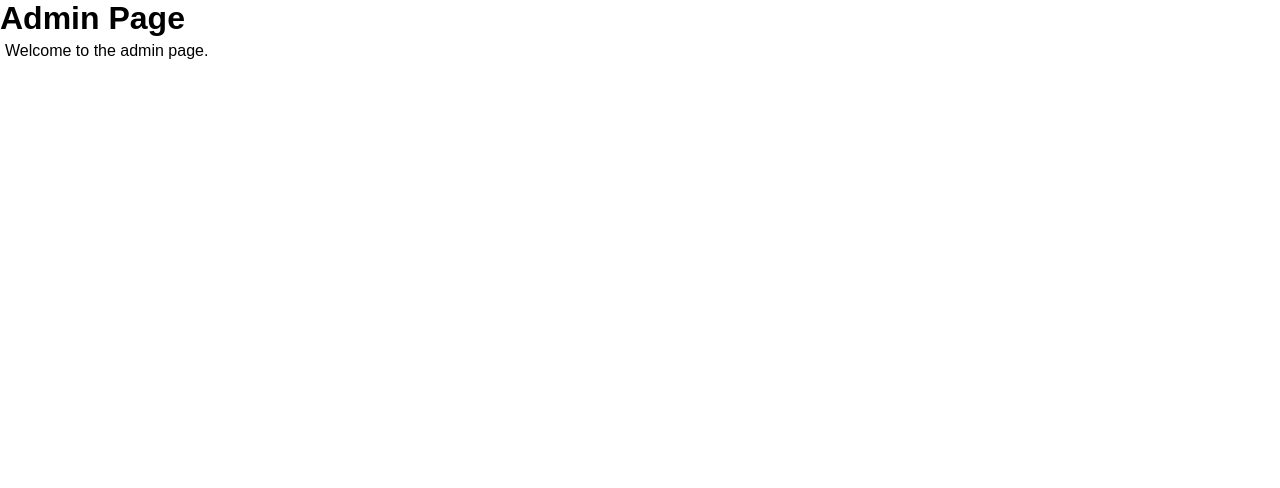
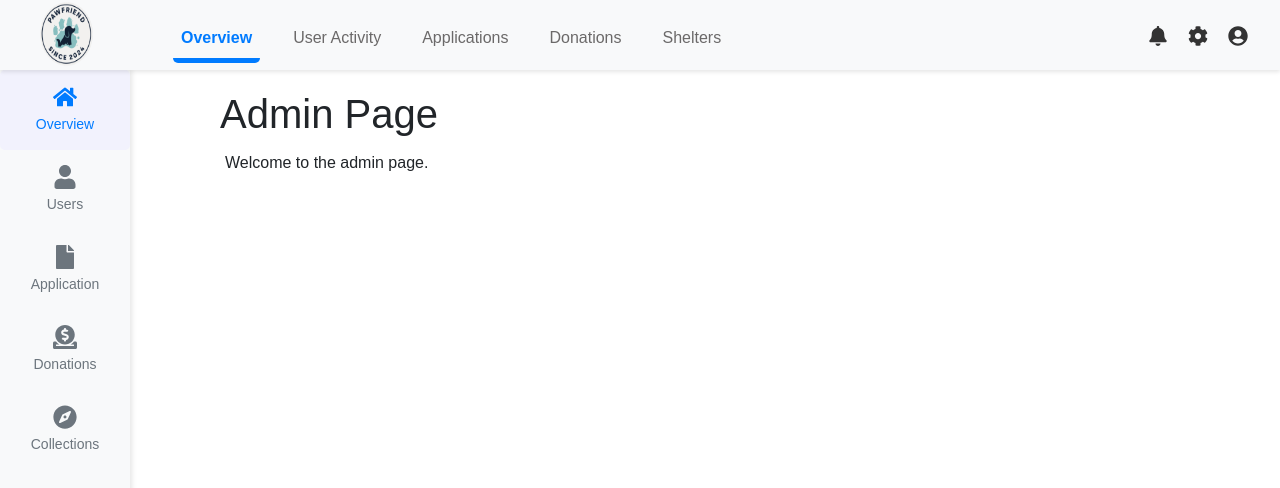
Before and after one commit to qnguen14/PawFriend, a React (Vite) app in the folder FE/Pawfriend/: page /admin in a window 1280 px wide. Shown: the top 488 px of the page. Built offline with nearby package versions, Linux system fonts and the light colour scheme.

Commit message:
admin-components
thêm navbar và sidebar dùng chung cho trang admin

```diff
--- a/FE/Pawfriend/index.html
+++ b/FE/Pawfriend/index.html
@@ -7,13 +7,17 @@
       type="image/png"
       href="/src/assets/images/logoPawFriend 1.png"
     />
+    <!-- Font Awesome -->
     <link
       rel="stylesheet"
       href="https://cdnjs.cloudflare.com/ajax/libs/font-awesome/6.0.0-beta3/css/all.min.css"
     />
+    <!-- Bootstrap CSS -->
     <link
+      href="https://cdn.jsdelivr.net/npm/bootstrap@5.3.3/dist/css/bootstrap.min.css"
       rel="stylesheet"
-      href="https://cdnjs.cloudflare.com/ajax/libs/font-awesome/4.7.0/css/font-awesome.min.css"
+      integrity="sha384-QWTKZyjpPEjISv5WaRU9OFeRpok6YctnYmDr5pNlyT2bRjXh0JMhjY6hW+ALEwIH"
+      crossorigin="anonymous"
     />
     <meta name="viewport" content="width=device-width, initial-scale=1.0" />
     <title>PawFriend</title>
@@ -21,5 +25,6 @@
   <body>
     <div id="root"></div>
     <script type="module" src="/src/main.jsx"></script>
+    <script src="https://cdn.jsdelivr.net/npm/bootstrap@5.1.3/dist/js/bootstrap.bundle.min.js"></script>
   </body>
 </html>
--- a/FE/Pawfriend/package.json
+++ b/FE/Pawfriend/package.json
@@ -16,6 +16,7 @@
     "axios": "^1.7.7",
     "react": "^18.3.1",
     "react-dom": "^18.3.1",
+    "react-icons": "^5.3.0",
     "react-router-dom": "^6.26.2"
   },
   "devDependencies": {
--- /dev/null
+++ b/FE/Pawfriend/src/components/admin/AdminComponents/navbar/Navbar.css
@@ -0,0 +1,83 @@
+.navbar {
+  display: flex;
+  justify-content: space-between;
+  align-items: center;
+  background-color: #fff; /* Light background */
+  box-shadow: 0 2px 4px rgba(0, 0, 0, 0.1); /* Subtle shadow for depth */
+  padding: 0 20px;
+  z-index: 2;
+}
+
+.navbar-content {
+  display: flex;
+  align-items: center;
+}
+
+.navbar-left .navbar-logo {
+  height: 40px; /* Smaller logo */
+  margin-right: 20px; /* Space between logo and links */
+}
+
+.navbar-links {
+  list-style: none;
+  display: flex;
+  margin: 0;
+  padding: 0;
+}
+
+.navbar-links li a {
+  text-decoration: none;
+  padding: 10px 15px;
+  display: block;
+  font-weight: bold;
+  transition: color 0.3s, background-color 0.3s;
+}
+
+nav li {
+  padding: 10px 5px 0px 5px;
+  cursor: pointer;
+  color: #fff;
+}
+
+.navbar-right {
+  display: flex;
+  align-items: center;
+}
+
+.nav-icon {
+  margin-left: 20px;
+  font-size: 20px;
+  color: #333;
+  cursor: pointer;
+}
+
+.nav-link {
+  color: #6b6969; /* Default link color */
+  transition: color 0.3s, background-color 0.3s;
+}
+
+.nav-link:hover {
+  color: #007bff; /* Change to your desired hover color */
+  background-color: #f8f9fa; /* Light background on hover */
+}
+
+.nav-link.active {
+  color: #007bff !important; /* Active link color */
+  font-weight: bold;
+  border-bottom: 5px solid #007bff; /* Underline effect for active link */
+  border-radius: 0 0 5px 5px; /* Add rounded corners to the bottom */
+}
+
+@media (max-width: 768px) {
+  .navbar-links {
+    display: none;
+  }
+
+  .navbar {
+    justify-content: space-between;
+  }
+
+  .nav-icon {
+    margin: 10px; /* Adjust icon spacing */
+  }
+}
--- /dev/null
+++ b/FE/Pawfriend/src/components/admin/AdminComponents/navbar/Navbar.jsx
@@ -0,0 +1,45 @@
+import React, { useState } from "react";
+import { FaBell, FaCog, FaUserCircle } from 'react-icons/fa';
+import "./Navbar.css"; // Ensure this path is correct
+
+const Navbar = () => {
+  const [activeLink, setActiveLink] = useState("overview");
+  const navLinks = ["overview", "user-activity", "applications", "donations", "shelters"];
+
+  return (
+    <nav className="navbar navbar-expand-lg navbar-light bg-light">
+      <div className="container-fluid">
+        <button className="navbar-brand" style={{ background: 'none', border: 'none', padding: 0, cursor: 'pointer' }}>
+          <img src="/src/assets/images/logoPawFriend 1.png" alt="Logo" className="navbar-logo" style={{ height: '70px',width: '70px', marginRight: '50px'}} />
+        </button>
+        <button className="navbar-toggler" type="button" data-bs-toggle="collapse" data-bs-target="#navbarNav" aria-controls="navbarNav" aria-expanded="false" aria-label="Toggle navigation">
+          <span className="navbar-toggler-icon"></span>
+        </button>
+        <div className="collapse navbar-collapse" id="navbarNav">
+          <ul className="navbar-nav me-auto">
+            {navLinks.map((link) => (
+              <li className="nav-item" key={link}>
+                <a className={`nav-link ${activeLink === link ? "active" : ""}`}
+                   href={`#${link}`}
+                   onClick={(e) => {
+                     e.preventDefault();
+                     setActiveLink(link);
+                   }}
+                >
+                  {link.split("-").map(word => word.charAt(0).toUpperCase() + word.slice(1)).join(" ")}
+                </a>
+              </li>
+            ))}
+          </ul>
+          <div className="d-flex">
+            <button className="nav-link" aria-label="Notifications"><FaBell className="nav-icon" /></button>
+            <button className="nav-link" aria-label="Settings"><FaCog className="nav-icon" /></button>
+            <button className="nav-link" aria-label="User Profile"><FaUserCircle className="nav-icon" /></button>
+          </div>
+        </div>
+      </div>
+    </nav>
+  );
+};
+
+export default Navbar;
--- /dev/null
+++ b/FE/Pawfriend/src/components/admin/AdminComponents/sidebar/Sidebar.css
@@ -0,0 +1,61 @@
+body, html {
+  margin: 0;
+  padding: 0;
+  height: 100%;
+}
+
+.sidebar {
+  width: 130px;
+  background-color: #f8f9fa;
+  padding: 0px;
+  display: flex;
+  flex-direction: column;
+  align-items: center;
+  position: fixed;
+  left: 0;
+  height: calc(100vh - 50px);
+  box-shadow: 2px 0 5px rgba(0, 0, 0, 0.1);
+  transition: transform 0.3s ease;
+}
+
+.sidebar-item {
+  display: flex;
+  flex-direction: column; /* Arrange items vertically */
+  align-items: center;
+  padding: 15px 0;
+  cursor: pointer;
+  width: 100%;
+  transition: background-color 0.3s, color 0.3s;
+  color: #6c757d;
+}
+
+.icon {
+  width: 24px;
+  height: 24px;
+  margin-bottom: 5px; /* Space between icon and text */
+}
+
+.sidebar-item span {
+  font-size: 14px;
+  text-align: center;
+}
+
+.sidebar-item:hover, .sidebar-item.active {
+  background-color: #F2F2FD;
+  color: #007bff;
+  border-radius: 5px;
+}
+
+@media (max-width: 768px) {
+  .sidebar {
+    width: 60px; /* Narrower sidebar on smaller screens */
+  }
+
+  .sidebar-item span {
+    display: none; /* Hide text on smaller screens */
+  }
+
+  .icon {
+    margin-bottom: 0; /* Remove margin when text is hidden */
+  }
+}
--- /dev/null
+++ b/FE/Pawfriend/src/components/admin/AdminComponents/sidebar/Sidebar.jsx
@@ -0,0 +1,55 @@
+import React, { useState } from "react";
+import { FaHome, FaUser, FaFile, FaDonate, FaCompass } from "react-icons/fa";
+import "./Sidebar.css";
+
+export default function Sidebar() {
+  const [activeItem, setActiveItem] = useState("Overview");
+
+  const handleItemClick = (item) => {
+    setActiveItem(item);
+  };
+
+  return (
+    <div className="sidebar">
+      <div
+        className={`sidebar-item ${activeItem === "Overview" ? "active" : ""}`}
+        onClick={() => handleItemClick("Overview")}
+      >
+        <FaHome className="icon" />
+        <span>Overview</span>
+      </div>
+      <div
+        className={`sidebar-item ${activeItem === "Users" ? "active" : ""}`}
+        onClick={() => handleItemClick("Users")}
+      >
+        <FaUser className="icon" />
+        <span>Users</span>
+      </div>
+      <div
+        className={`sidebar-item ${
+          activeItem === "Application" ? "active" : ""
+        }`}
+        onClick={() => handleItemClick("Application")}
+      >
+        <FaFile className="icon" />
+        <span>Application</span>
+      </div>
+      <div
+        className={`sidebar-item ${activeItem === "Donations" ? "active" : ""}`}
+        onClick={() => handleItemClick("Donations")}
+      >
+        <FaDonate className="icon" />
+        <span>Donations</span>
+      </div>
+      <div
+        className={`sidebar-item ${
+          activeItem === "Collections" ? "active" : ""
+        }`}
+        onClick={() => handleItemClick("Collections")}
+      >
+        <FaCompass className="icon" />
+        <span>Collections</span>
+      </div>
+    </div>
+  );
+}
--- a/FE/Pawfriend/src/components/common/footer/Footer.jsx
+++ b/FE/Pawfriend/src/components/common/footer/Footer.jsx
@@ -38,13 +38,13 @@ const Footer = () => {
         <div className="footer-follow">
           <h3>Follow Us</h3>
           <a href="#">
-            <i className="fa fa-facebook"></i>
+            <i className="fa-brands fa-facebook" aria-hidden="true"></i>
           </a>
           <a href="#">
-            <i className="fa fa-twitter"></i>
+            <i className="fa-brands fa-twitter" aria-hidden="true"></i>
           </a>
           <a href="#">
-            <i className="fa fa-instagram"></i>
+            <i className="fa-brands fa-instagram" aria-hidden="true"></i>
           </a>
         </div>
       </div>
--- a/FE/Pawfriend/src/components/login/Login.css
+++ b/FE/Pawfriend/src/components/login/Login.css
@@ -51,6 +51,7 @@
 
 .modal-content {
   display: flex;
+  flex-direction: row;
 }
 
 .login-form,
--- a/FE/Pawfriend/src/pages/Admin/index.css
+++ b/FE/Pawfriend/src/pages/Admin/index.css
@@ -0,0 +1,17 @@
+.admin-container {
+  display: flex;
+  flex-direction: column;
+  height: 100vh;
+}
+
+.content {
+  display: flex;
+  flex: 1;
+}
+
+.main-content {
+  margin-left: 200px; /* Same as sidebar width */
+  padding: 20px;
+  flex: 1;
+  overflow-y: auto;
+}
--- a/FE/Pawfriend/src/pages/Admin/index.jsx
+++ b/FE/Pawfriend/src/pages/Admin/index.jsx
@@ -1,10 +1,19 @@
 import React from 'react';
+import Navbar from '../../components/admin/AdminComponents/navbar/Navbar';
+import Sidebar from '../../components/admin/AdminComponents/sidebar/Sidebar';
+import './index.css'; // Import file CSS
 
 const Admin = () => {
   return (
-    <div>
-      <h1>Admin Page</h1>
-      <p>Welcome to the admin page.</p>
+    <div className="admin-container">
+      <Navbar />
+      <div className="content">
+        <Sidebar />
+        <div className="main-content">
+          <h1>Admin Page</h1>
+          <p>Welcome to the admin page.</p>
+        </div>
+      </div>
     </div>
   );
 };
```
Also changed, not shown: 1 other file (tests, documents, lock files or other folders).
